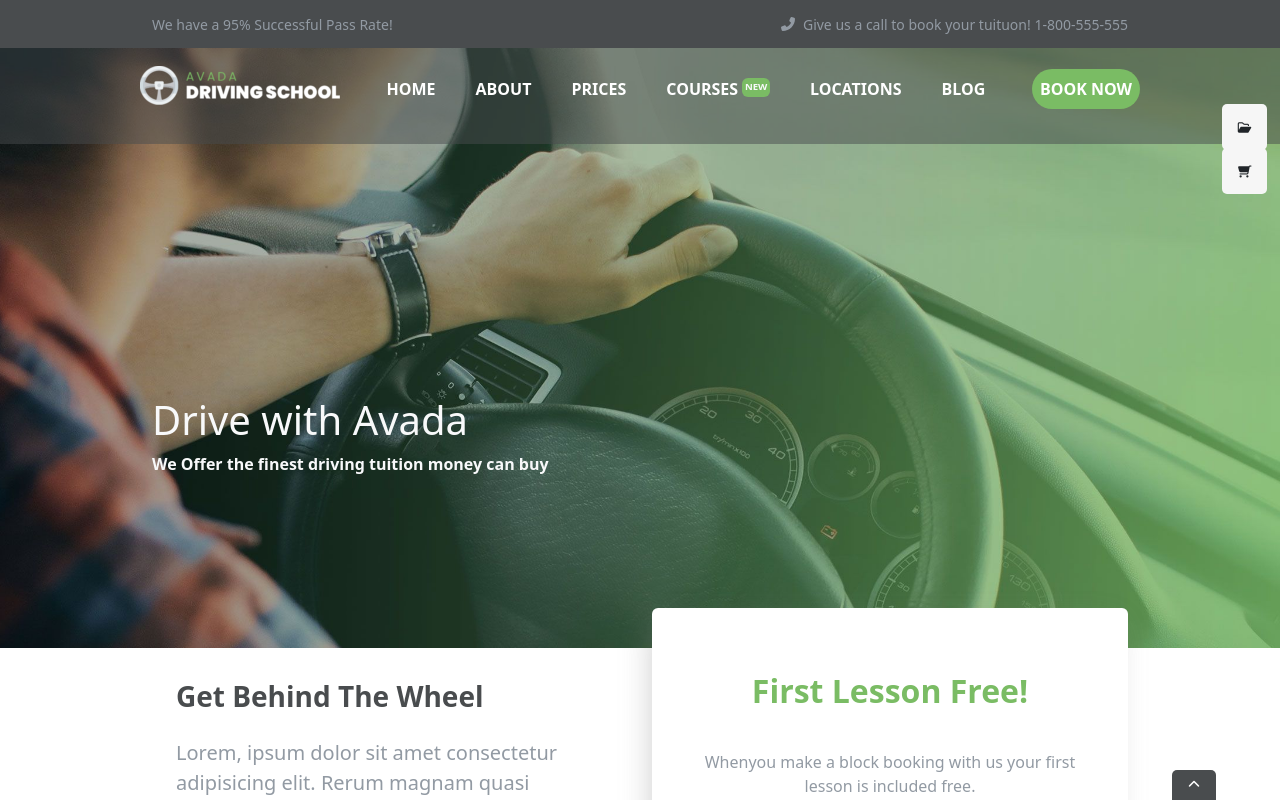
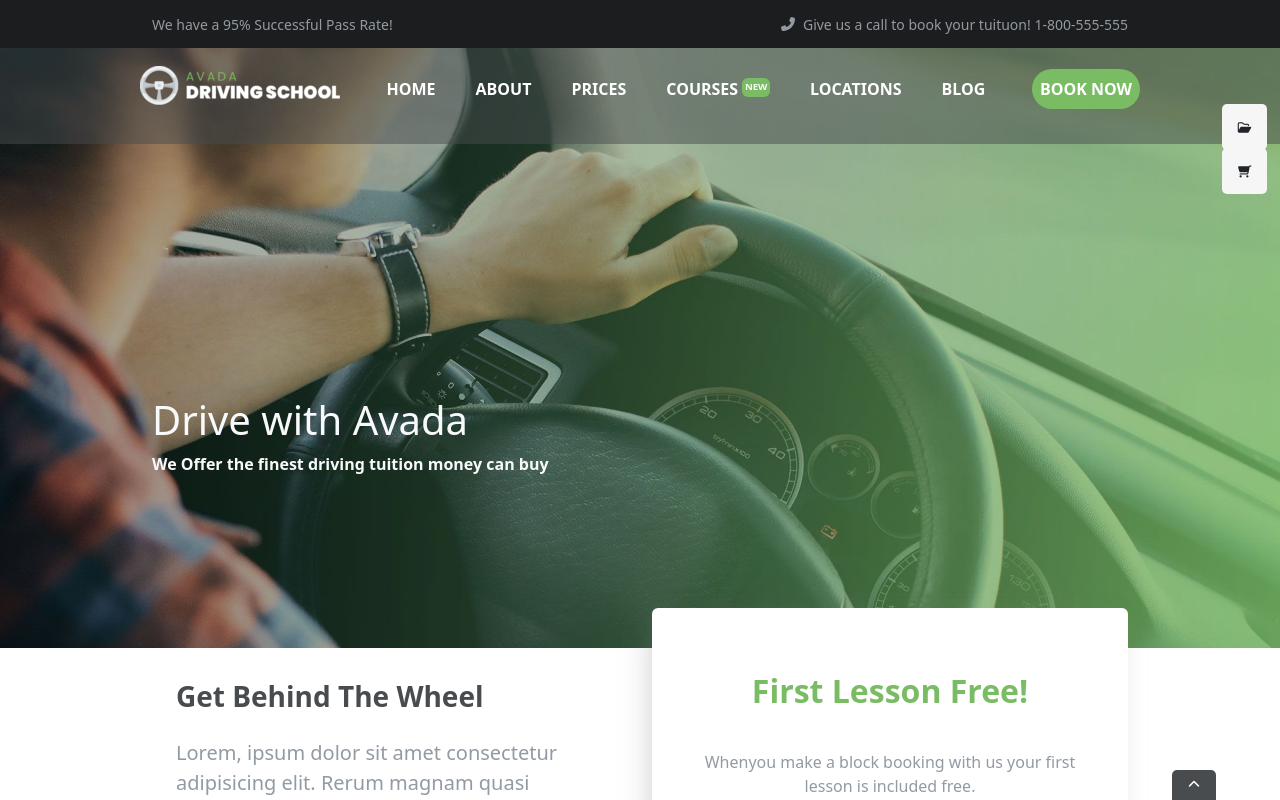
Before and after one commit to antoniodangelo11/proj-html-vuejs, a Vue app: page / in a window 1280 px wide. Shown: the top 800 px of the page. Built offline with nearby package versions, Linux system fonts and the light colour scheme.

Commit message:
fix top nav background

```diff
--- a/src/components/AppHeader.vue
+++ b/src/components/AppHeader.vue
@@ -90,7 +90,7 @@ export default {
 
 <style lang="scss" scoped>
 .top_nav_bg {
-    background-color: rgb(73, 76, 78);
+    background-color: rgb(28, 29, 30);
 
     .top_nav {
         max-width: 1000px;
```
